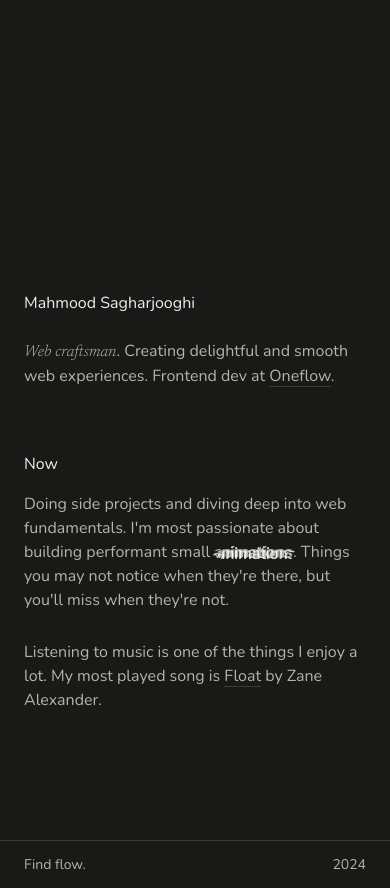
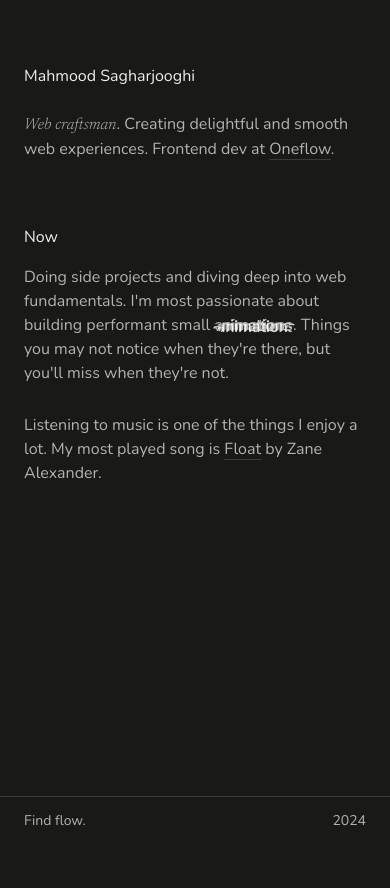
Before and after one commit to mahmood-saghrajooghi/personal-website, a Next.js app: page / in a window 390 px wide. After the commit the page ends 844 px from the top, so only its background shows below. Built offline with nearby package versions, Linux system fonts and the light colour scheme.

Commit message:
fix responsive issues

```diff
--- a/pages/index.tsx
+++ b/pages/index.tsx
@@ -8,7 +8,7 @@ const IndexPage = () => {
   return (
     <Layout>
       <div className='main-grid'>
-        <div className='left-col pt-[195px]'>
+        <div className='left-col pt-[195px] hidden md:block'>
           <Card>
             Hover over the glitching text ;D
           </Card>
```
